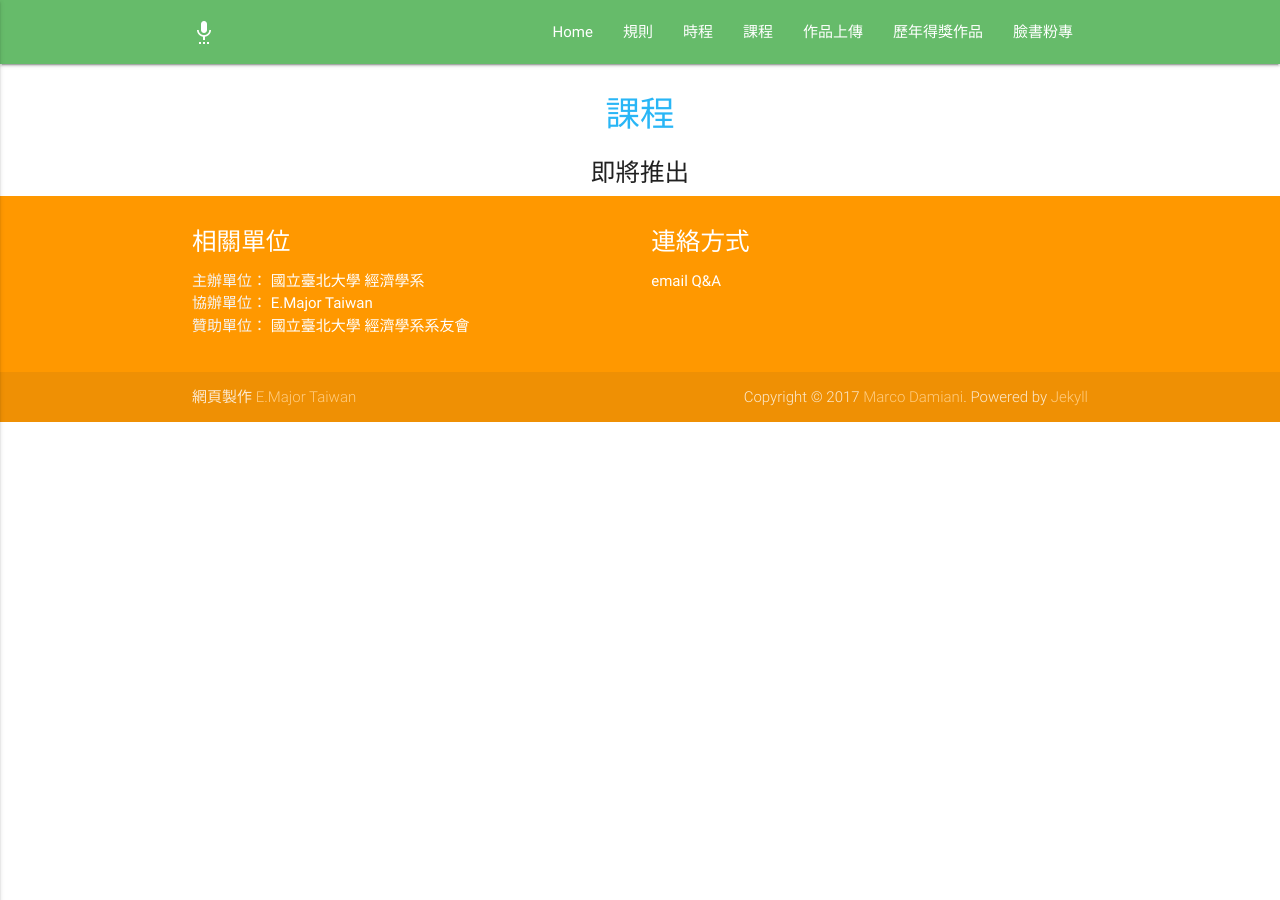
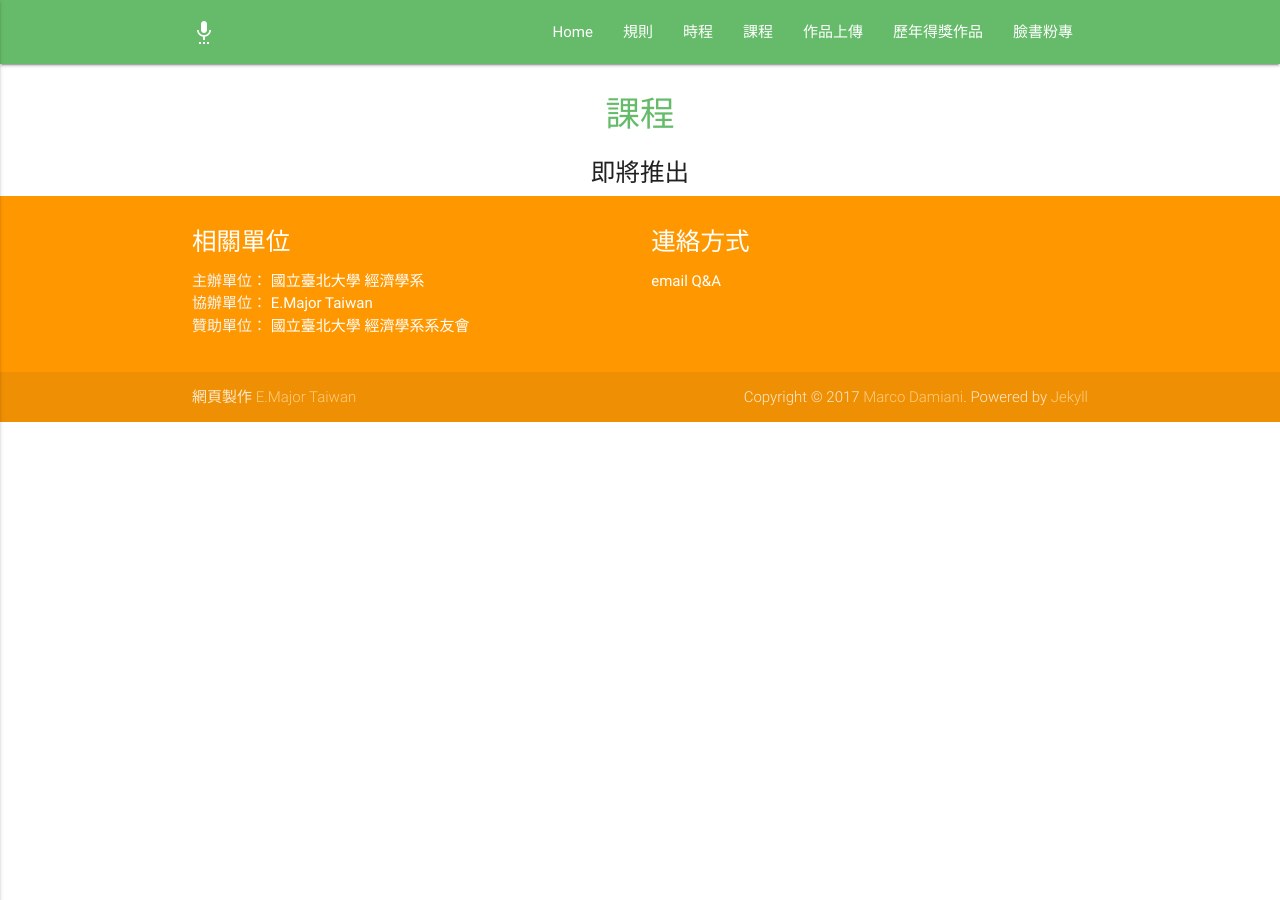
Before and after one commit to tpemartin/econdatablogger, a Jekyll site: the page built from example3.md, in a window 1280 px wide. Built offline with Jekyll 4.4.1, drawn with Linux system fonts in a browser that asks for light colours.

Commit message:
主題文字由藍換綠
更改main.scss中#29b6f6至#66bb6a

```diff
--- a/_sass/main.scss
+++ b/_sass/main.scss
@@ -19,7 +19,7 @@ h1.page-title {
     font-weight: 500;
     font-size: 2.3em;
     text-align: center;
-    color: #29b6f6;
+    color: #66BB6A;
 }
 .col.grid-example {
     border: 1px solid #eee;
@@ -54,7 +54,7 @@ h1.page-title {
     text-align: center;
 }
 .post-header h1.post-title {
-    color: #29b6f6;
+    color: #66BB6A;
     font-size: 2.8em;
     font-weight: 800;
 }
@@ -67,8 +67,8 @@ p.rss-subscribe {
 }
 .share-page {
     text-align: center;
-    background: #29b6f6;
-    color: #29b6f6;
+    background: #66BB6A;
+    color: #66BB6A;
     padding: 8px 15px;
     border-radius: 5px;
     margin: 1.5 * 2 0;
```
